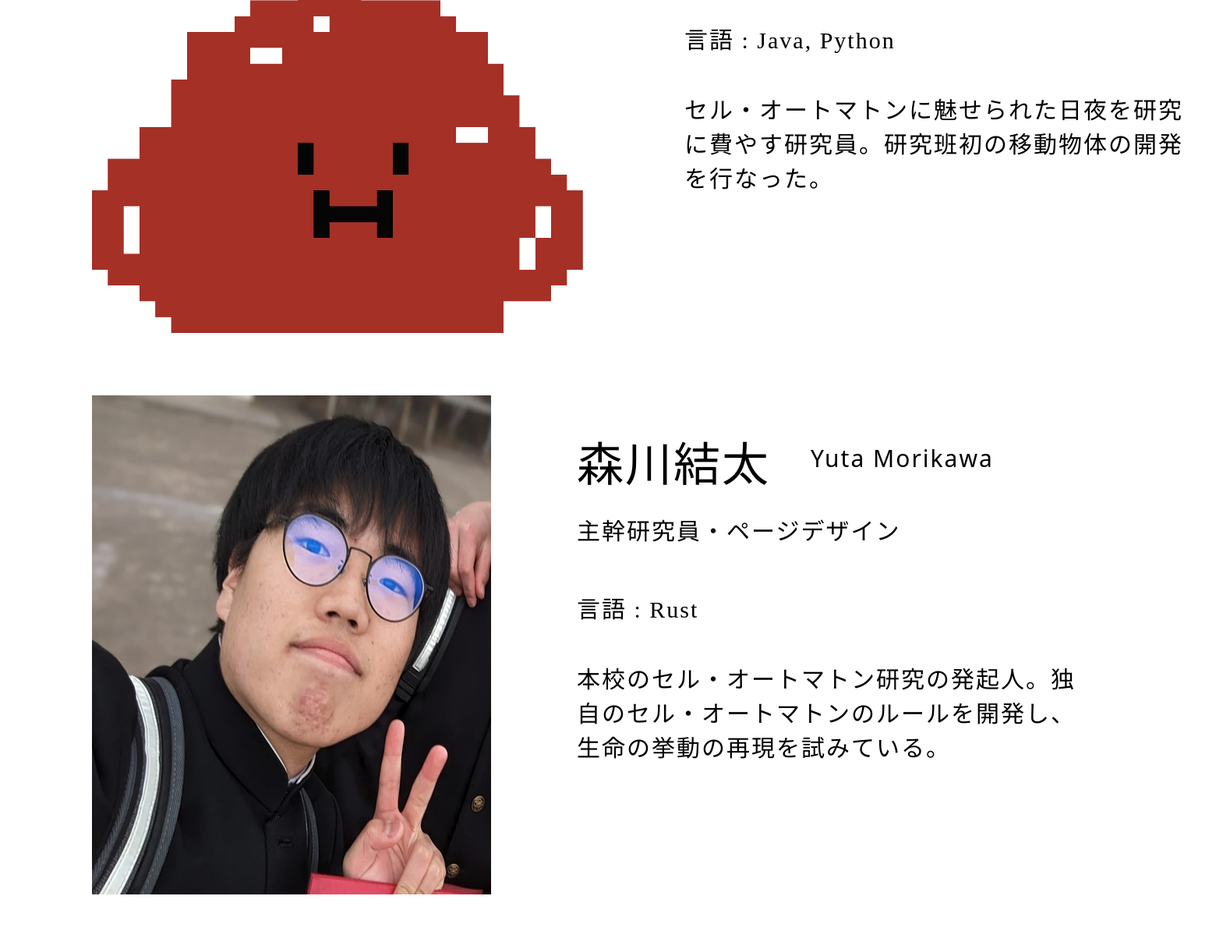
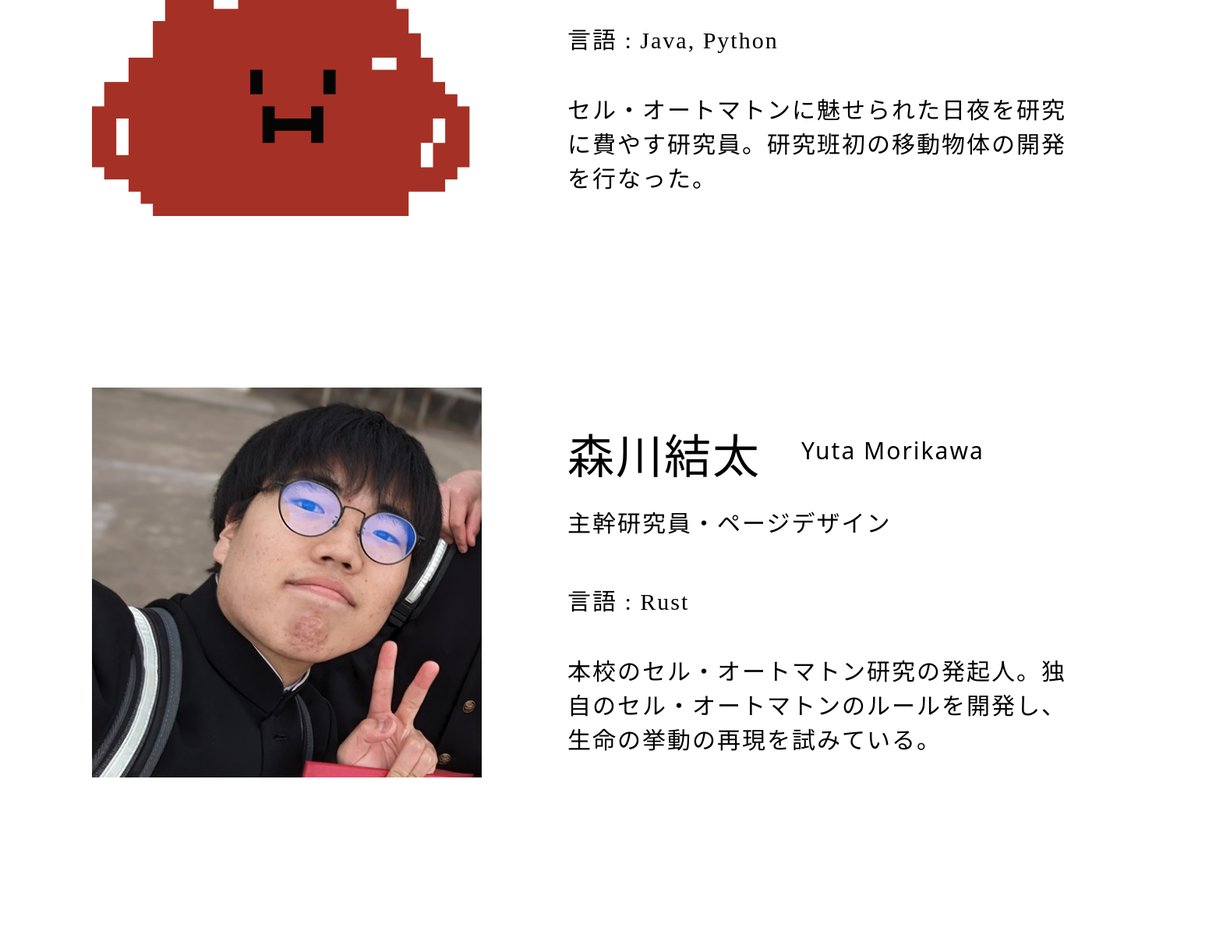
Before and after one commit to Mori-kamiyama/lifegame-web, a plain HTML site: page members.html in a window 1280 px wide. Shown: the part 715-1923 px from the top of the page at 78% size, 1578 px wide, since content can reach past the window. Drawn offline with Linux system fonts and the light colour scheme.

Commit message:
WEBサイトが横にスクロールさせる問題を解決しました

```diff
--- a/members.css
+++ b/members.css
@@ -1,3 +1,7 @@
+body {
+    overflow-x: hidden;
+}
+
 .caption {
     font-size: 90px;
     font-family: serif;
@@ -21,7 +25,8 @@
 .member_photo {
     position: relative;
     left: 70px;
-    width: 650px;
+    width: 500px;
+    height: 500px;
 
 }
 
--- a/styles.css
+++ b/styles.css
@@ -1,3 +1,7 @@
+body {
+    overflow-x: hidden;
+}
+
 #shinpi {
     background: rgb(0, 0, 0);
     width: 120%;
```
